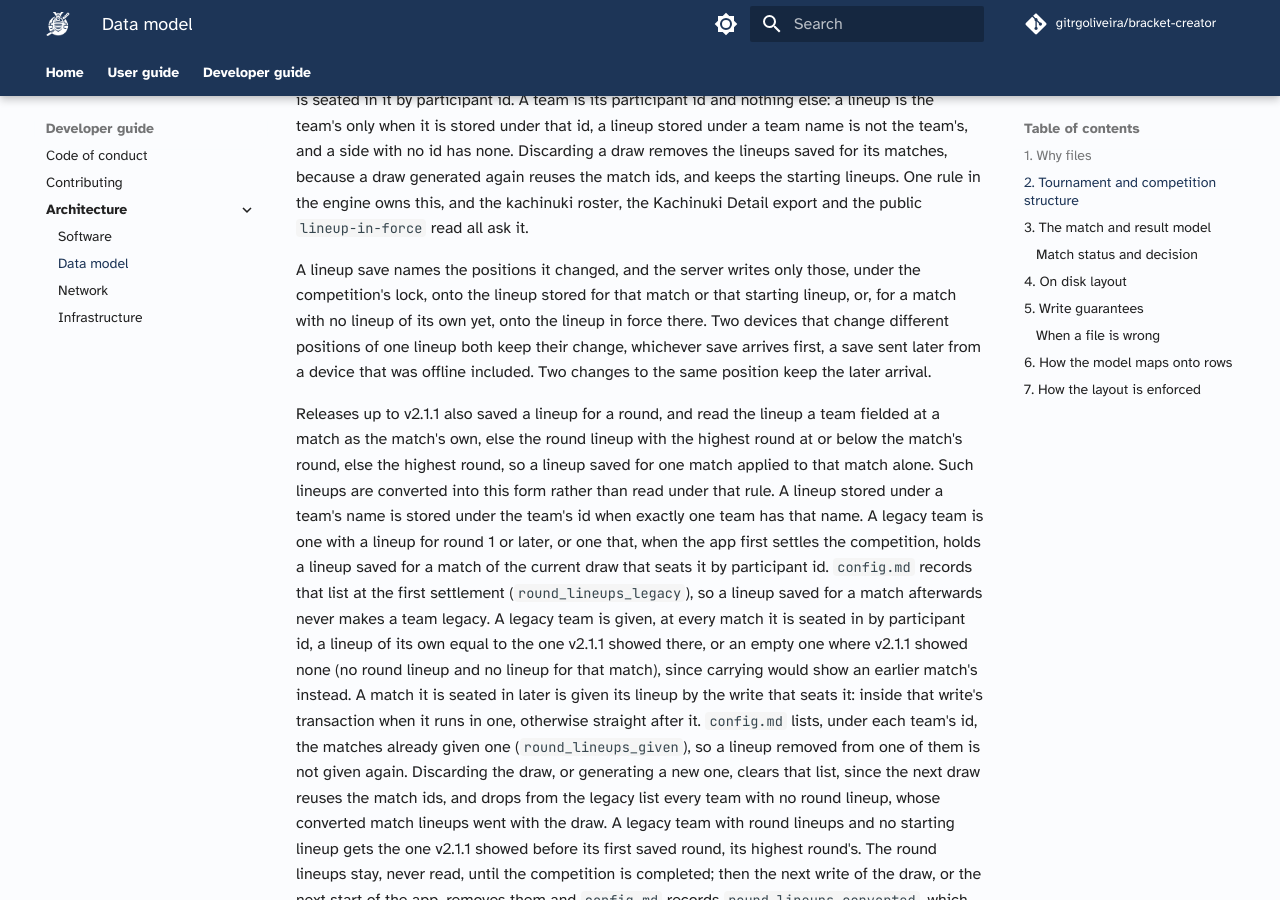
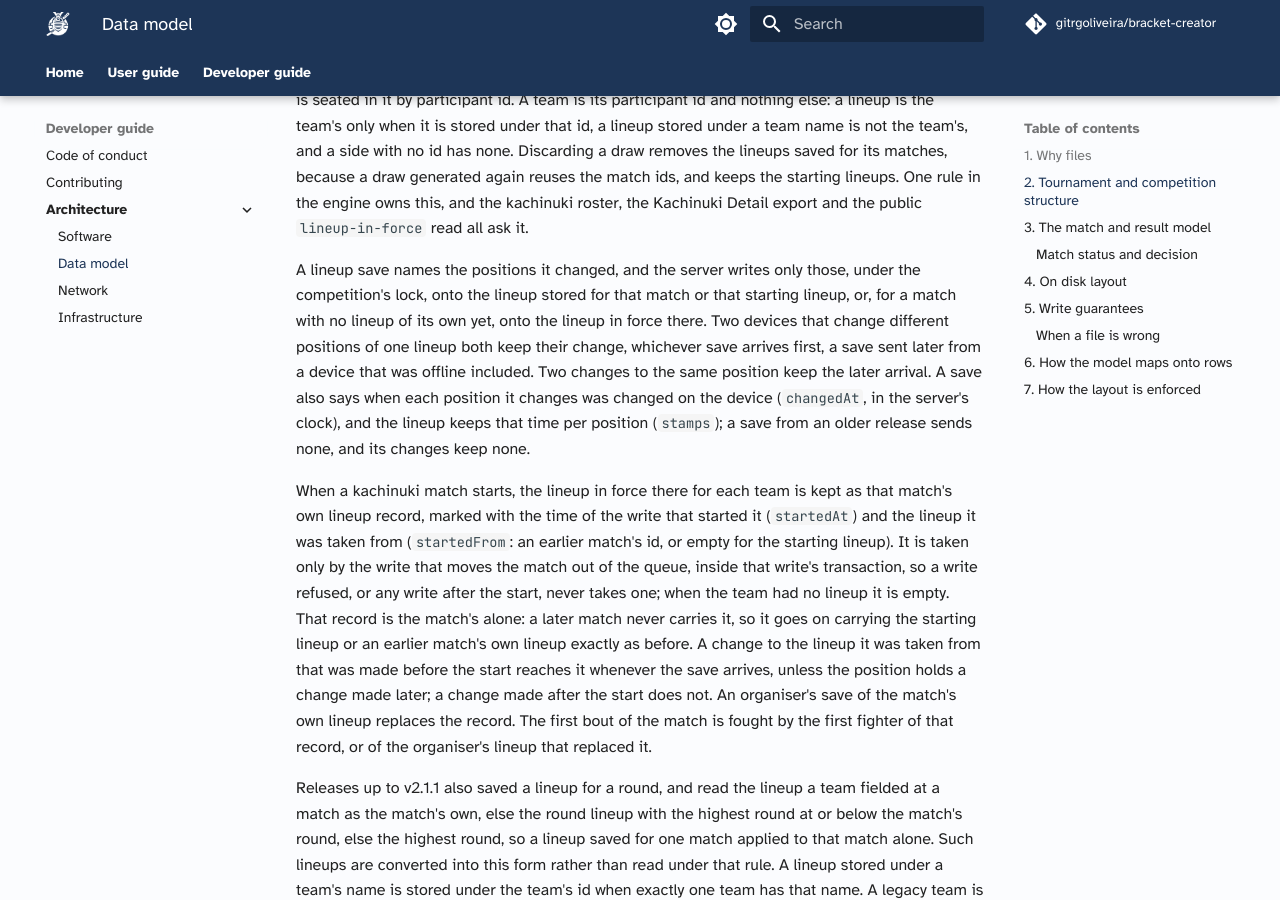
Before and after one commit to gitrgoliveira/bracket-creator, an MkDocs documentation site: the page built from docs/architecture/data-model.md, in a window 1280 px wide and 900 px high, scrolled down 2865 px. Built offline with MkDocs 1.6.1 and Material for MkDocs 9.7.7, drawn with Linux system fonts in a browser that asks for light colours; comment, search, counter and statistics services are not loaded; some of the changed text lies outside the part shown.

Commit message:
docs(bc-evts): stage 6, bout 1 follows the match's own lineup, which is kept only at its start and never carried
The organiser's guide, the data model, the API description and the rules
files now say the final behaviour plainly: the lineup each team starts an
encounter with is kept as its own at the start and only then, a later match
never carries it, a change made before the start counts for it whenever it
arrives, only the match's own lineup renames its first bout afterwards (a
finished one included, its result unmoved), an encounter that started before
this version keeps its names until its own lineup is saved, no device may send
the server's own events, and a point entered on a removed bout by a device
that had not seen the removal makes no bout again.

Co-Authored-By: Claude Opus 5.5 <noreply@anthropic.com>

```diff
--- a/docs/architecture/data-model.md
+++ b/docs/architecture/data-model.md
@@ -200,7 +200,21 @@ competition's lock, onto the lineup stored for that match or that starting lineu
 match with no lineup of its own yet, onto the lineup in force there. Two devices that change
 different positions of one lineup both keep their change, whichever save arrives first, a
 save sent later from a device that was offline included. Two changes to the same position
-keep the later arrival.
+keep the later arrival. A save also says when each position it changes was changed on the device
+(`changedAt`, in the server's clock), and the lineup keeps that time per position (`stamps`); a
+save from an older release sends none, and its changes keep none.
+
+When a kachinuki match starts, the lineup in force there for each team is kept as that match's
+own lineup record, marked with the time of the write that started it (`startedAt`) and the lineup
+it was taken from (`startedFrom`: an earlier match's id, or empty for the starting lineup). It is
+taken only by the write that moves the match out of the queue, inside that write's transaction,
+so a write refused, or any write after the start, never takes one; when the team had no lineup
+it is empty. That record is the match's alone: a later match never carries it, so it goes on
+carrying the starting lineup or an earlier match's own lineup exactly as before. A change to the
+lineup it was taken from that was made before the start reaches it whenever the save arrives,
+unless the position holds a change made later; a change made after the start does not. An
+organiser's save of the match's own lineup replaces the record. The first bout of the match is
+fought by the first fighter of that record, or of the organiser's lineup that replaced it.
 
 Releases up to v2.1.1 also saved a lineup for a round, and read the lineup a team fielded at
 a match as the match's own, else the round lineup with the highest round at or below the
@@ -500,6 +514,8 @@ classDiagram
         TeamLineup per match, or the starting one
         position to name and member id
         a position may hold an id and an empty name
+        when each position was changed
+        startedAt and startedFrom on the lineup a kachinuki match started with
     }
     class team_members_yaml["team-members.yaml"] {
         <<YAML>>
@@ -720,12 +736,16 @@ whole write are ordered against each other by the same rule.
 
 The server adds events of its own to the same log, under the session `server` and with no
 sequence number: the fighters of a kachinuki encounter's first bout, which are the first fighters
-of each team's lineup for the match and which no device sends. It adds them when a write makes
-or changes that bout and when a lineup or team member changes, so they are ordered against the
-taps like any tap and never turn one away; they name who fought, never a score, so they reach a
-finished encounter too without moving its result. A kachinuki match that has started keeps the
-lineup it started with as its own lineup record, so only an edit of that match's lineup renames
-it.
+of the match's lineup and which no device sends. That lineup is the match's own (an organiser's,
+or the one it started with), or, while the match has not started, the lineup in force there; a
+match that started with no lineup of its own keeps the names its first bout has. The server adds
+them only where the first bout holds other names: when a write makes or changes that bout, and
+when a lineup or team member changes. They are ordered against the taps like any tap and never
+turn one away; they name who fought, never a score, so they reach a finished encounter too
+without moving its result. No device may send events under the session `server`: the request is
+refused. A point entered on a kachinuki bout after it was removed, from a device that had not
+seen the removal, does not make the bout again, since it would have no fighters; it is kept in
+the match's history. Picking the bout's fighters adds it again.
 
 Three figures are derived by the replay and stored beside the match so that a reader does not
 have to replay the log: the id of each mark (a removal names its mark by id, so two devices
```
Also changed, not shown: .claude/rules/match-writes.md (+1 -1 lines), .claude/rules/teams-and-lineups.md (+1 -1 lines), docs/user-guide/organisers/team-tournaments.md (+2 -2 lines), 1 other file.
